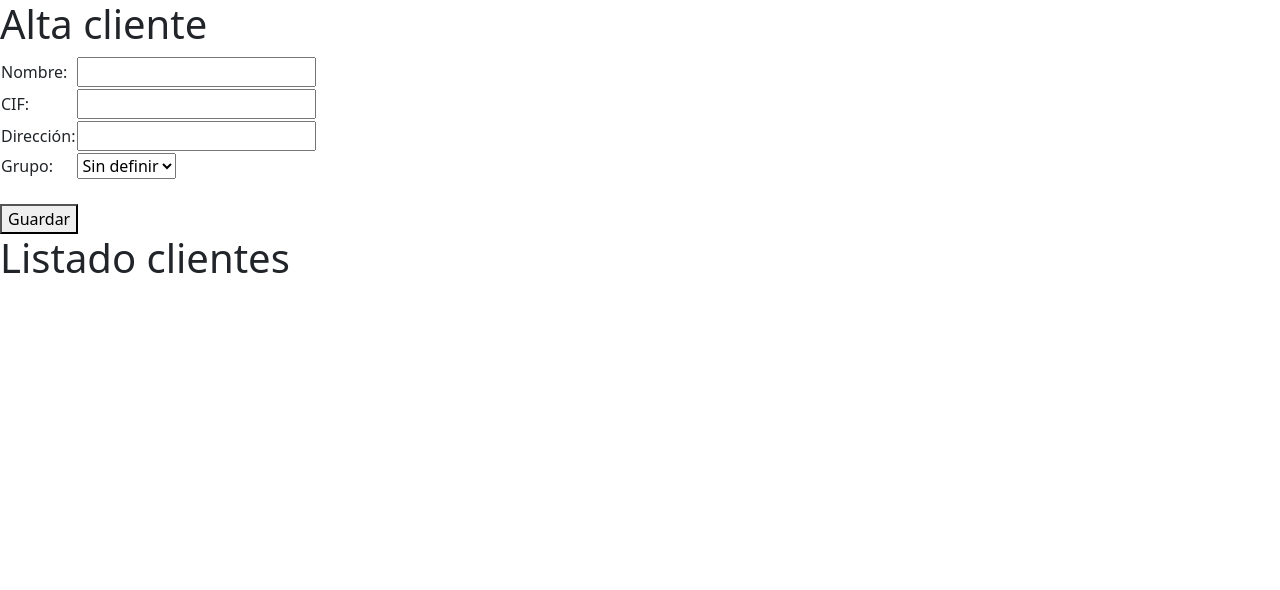
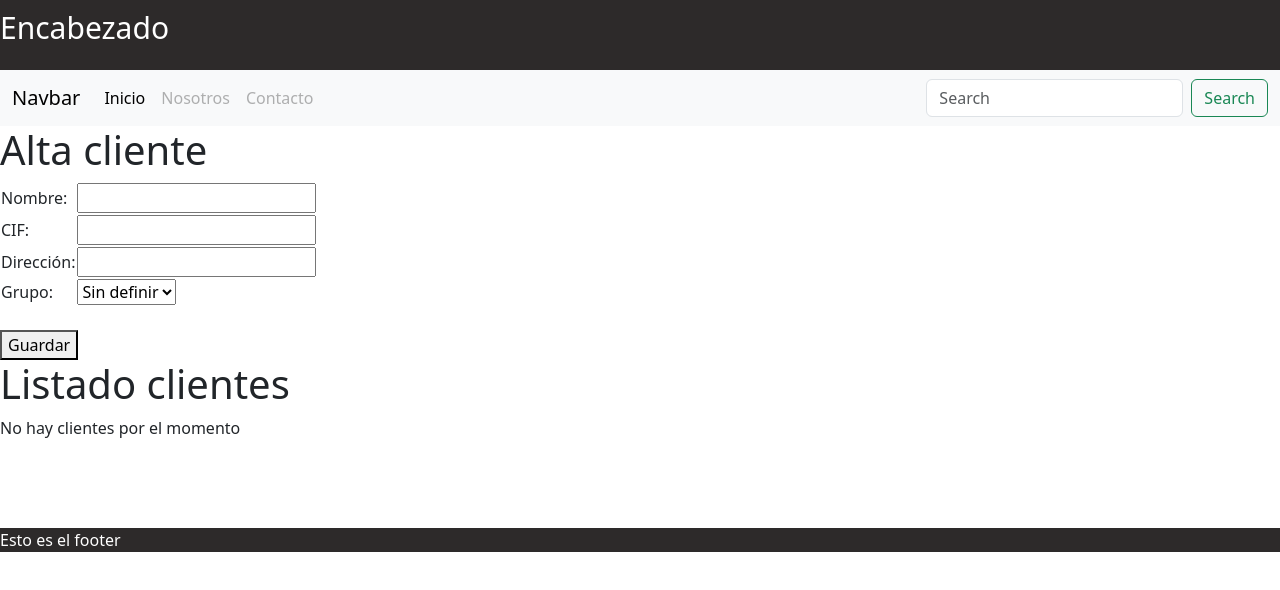
Before and after one commit to sofia1900/ServiceAngular, an Angular app: page / in a window 1280 px wide. Shown: the top 590 px of the page. Built offline with nearby package versions, Linux system fonts and the light colour scheme.

Commit message:
ejercicio clientes 2

```diff
--- a/src/app/app.component.css
+++ b/src/app/app.component.css
@@ -0,0 +1,12 @@
+.ep{
+  background-color: #2d2a2a;
+  color:white;
+}
+#encabezado{
+  height: 70px;
+  display: flex;
+  align-items: center;
+}
+p{
+  font-size: 30px;
+}
--- a/src/app/app.component.html
+++ b/src/app/app.component.html
@@ -1,2 +1,30 @@
+<div id="encabezado" class="ep"><p>Encabezado</p></div>
+<nav class="navbar navbar-expand-lg bg-body-tertiary">
+  <div class="container-fluid">
+    <a class="navbar-brand" href="#">Navbar</a>
+    <button class="navbar-toggler" type="button" data-bs-toggle="collapse" data-bs-target="#navbarSupportedContent" aria-controls="navbarSupportedContent" aria-expanded="false" aria-label="Toggle navigation">
+      <span class="navbar-toggler-icon"></span>
+    </button>
+    <div class="collapse navbar-collapse" id="navbarSupportedContent">
+      <ul class="navbar-nav me-auto mb-2 mb-lg-0">
+        <li class="nav-item">
+          <a class="nav-link active" aria-current="page" href="#">Inicio</a>
+        </li>
+        <li class="nav-item">
+          <a class="nav-link disabled" href="#">Nosotros</a>
+        </li>
+        <li class="nav-item">
+          <a class="nav-link disabled" aria-disabled="true">Contacto</a>
+        </li>
+      </ul>
+      <form class="d-flex" role="search">
+        <input class="form-control me-2" type="search" placeholder="Search" aria-label="Search">
+        <button class="btn btn-outline-success" type="submit">Search</button>
+      </form>
+    </div>
+  </div>
+</nav>
 <app-cliente-alta></app-cliente-alta>
 <app-listado-clientes></app-listado-clientes>
+<br><br><br>
+<div id="pie" class="ep">Esto es el footer</div>
--- a/src/app/componentes/listado-clientes/listado-clientes.component.html
+++ b/src/app/componentes/listado-clientes/listado-clientes.component.html
@@ -1,4 +1,5 @@
 <h1> Listado clientes </h1>
+<div *ngIf="clientes.length != 0; else vacio">
   <table>
     <tr *ngFor="let cliente of clientes">
       <td>{{cliente.nombre}}</td>
@@ -7,3 +8,5 @@
       <td>{{cliente.grupo}}</td>
     </tr>
   </table>
+</div>
+<ng-template #vacio><p>No hay clientes por el momento</p></ng-template>
--- a/src/app/componentes/listado-clientes/listado-clientes.component.ts
+++ b/src/app/componentes/listado-clientes/listado-clientes.component.ts
@@ -1,13 +1,15 @@
 import { Component } from '@angular/core';
 import {Cliente, Grupo} from "../../cliente.model";
 import {ClientesService} from "../../service/clientes.service";
-import {NgForOf} from "@angular/common";
+import {NgForOf, NgIf} from "@angular/common";
+import {empty, isEmpty} from "rxjs";
 
 @Component({
   selector: 'app-listado-clientes',
   standalone: true,
   imports: [
-    NgForOf
+    NgForOf,
+    NgIf
   ],
   templateUrl: './listado-clientes.component.html',
   styleUrl: './listado-clientes.component.css'
@@ -18,4 +20,7 @@
   ngOnInit(){
     this.clientes = this.clienteService.getClientes();
   }
+
+  protected readonly empty = empty;
+  protected readonly isEmpty = isEmpty;
 }
```
Lines whose indentation alone changed are shown as unchanged.
